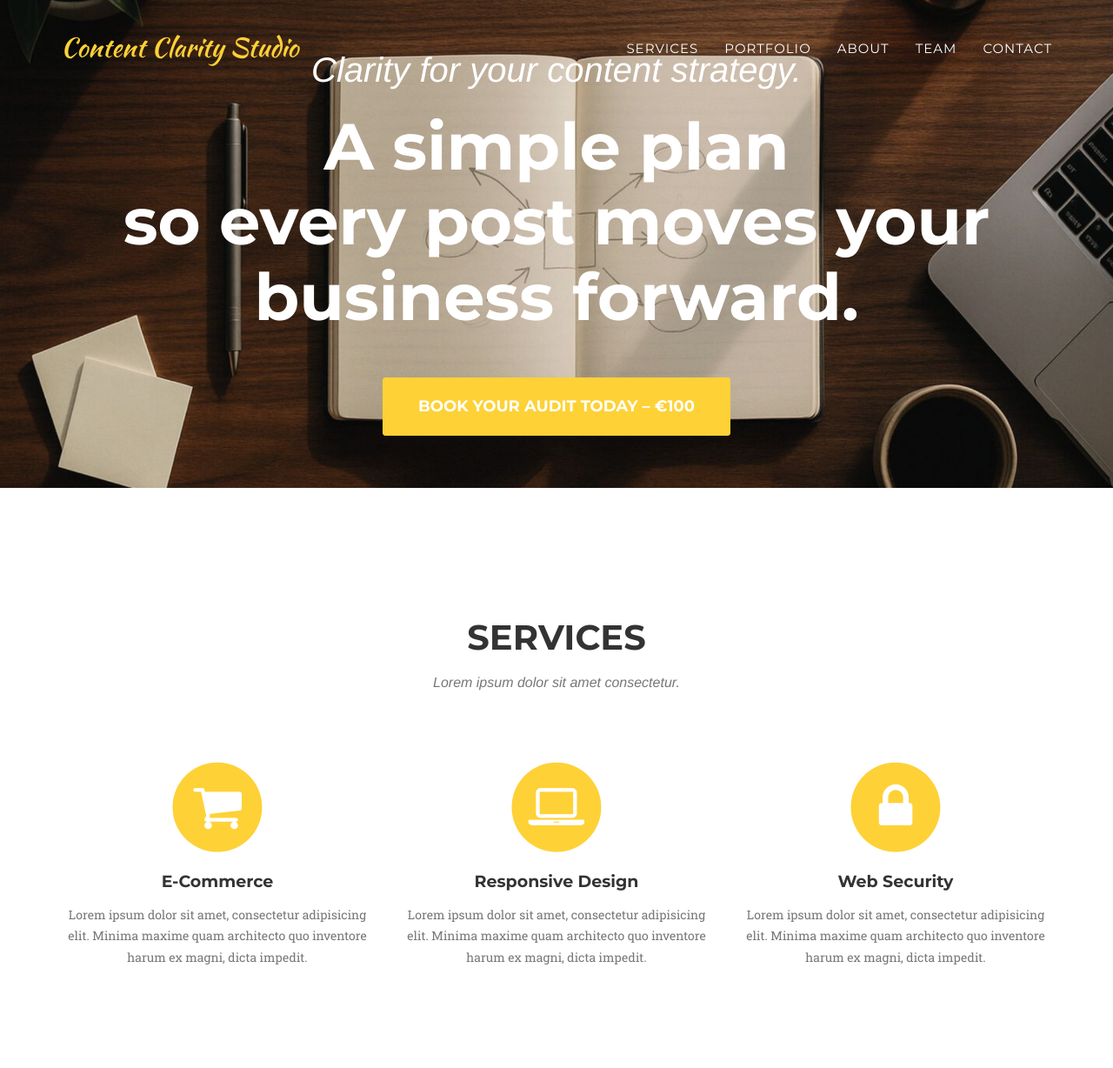
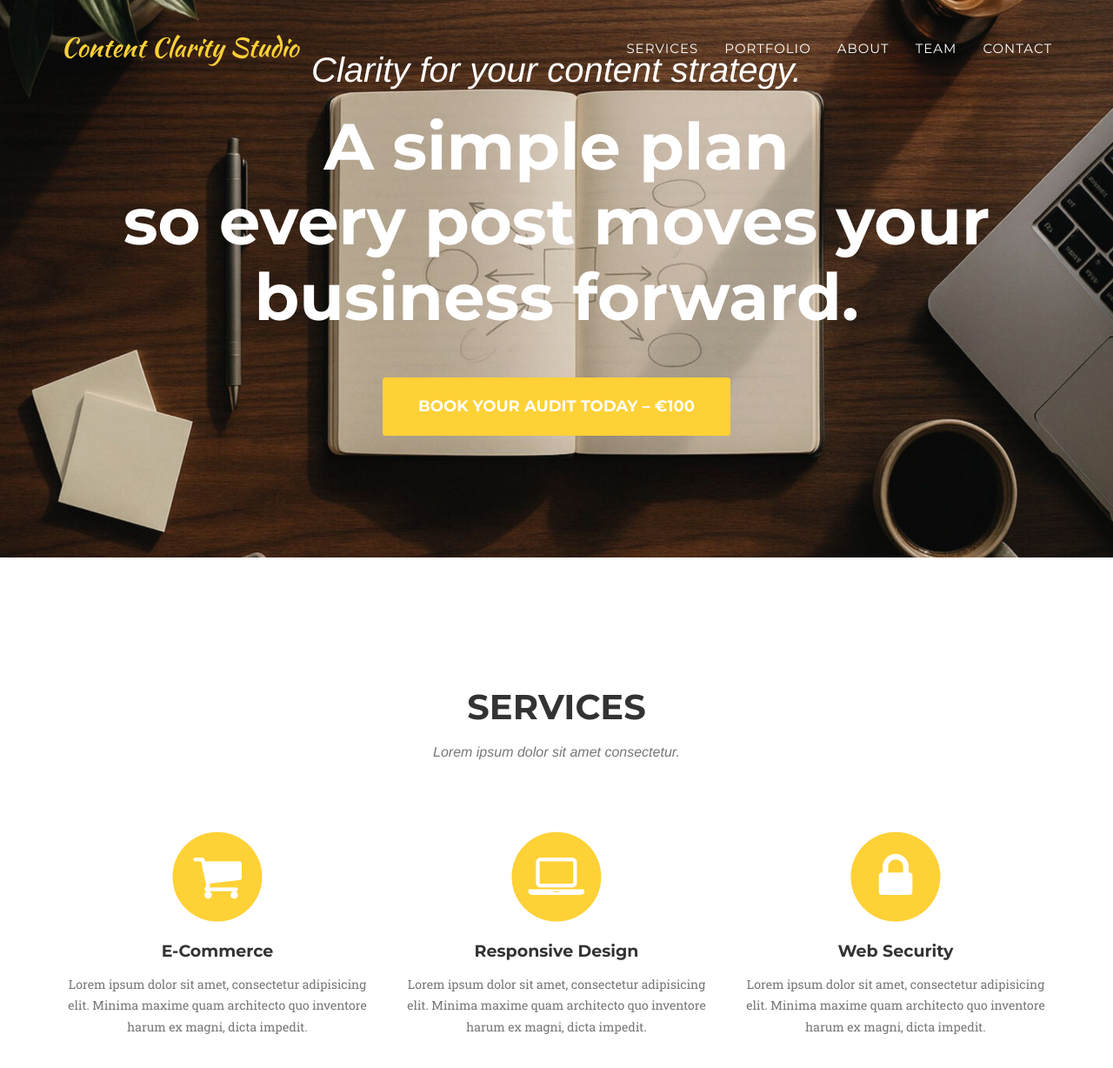
Before and after one commit to ContentClarityStudio/contentclaritystudio.github.io, a Jekyll site: the page built from index.html, in a window 1280 px wide and 1400 px high. Shown: the top 1228 px of the window at 87% size. Built offline with Jekyll 4.4.1, drawn with Linux system fonts in a browser that asks for light colours; some web fonts are replaced.

Commit message:
Update overrides.css
fixing padding with

/* Reset hero height and lift text slightly */
header .intro-text {
  padding: 100px 0;           /* restore default height for balance */
  transform: translateY(-40px); /* move the text & button upward */
}

/* Adjust only on small screens */
@media (max-width: 576px){
  header .intro-text {
    transform: translateY(-20px);
  }
}

```diff
--- a/css/overrides.css
+++ b/css/overrides.css
@@ -12,10 +12,19 @@ header .intro-heading {
   }
 }
 
-/* bring hero text slightly higher */
+/* Reset hero height and lift text slightly */
 header .intro-text {
-  padding: 60px 0; /* was ~100px */
+  padding: 100px 0;           /* restore default height for balance */
+  transform: translateY(-40px); /* move the text & button upward */
 }
+
+/* Adjust only on small screens */
+@media (max-width: 576px){
+  header .intro-text {
+    transform: translateY(-20px);
+  }
+}
+
 
 /* fine-tune for mobile */
 @media (max-width: 576px) {
```
